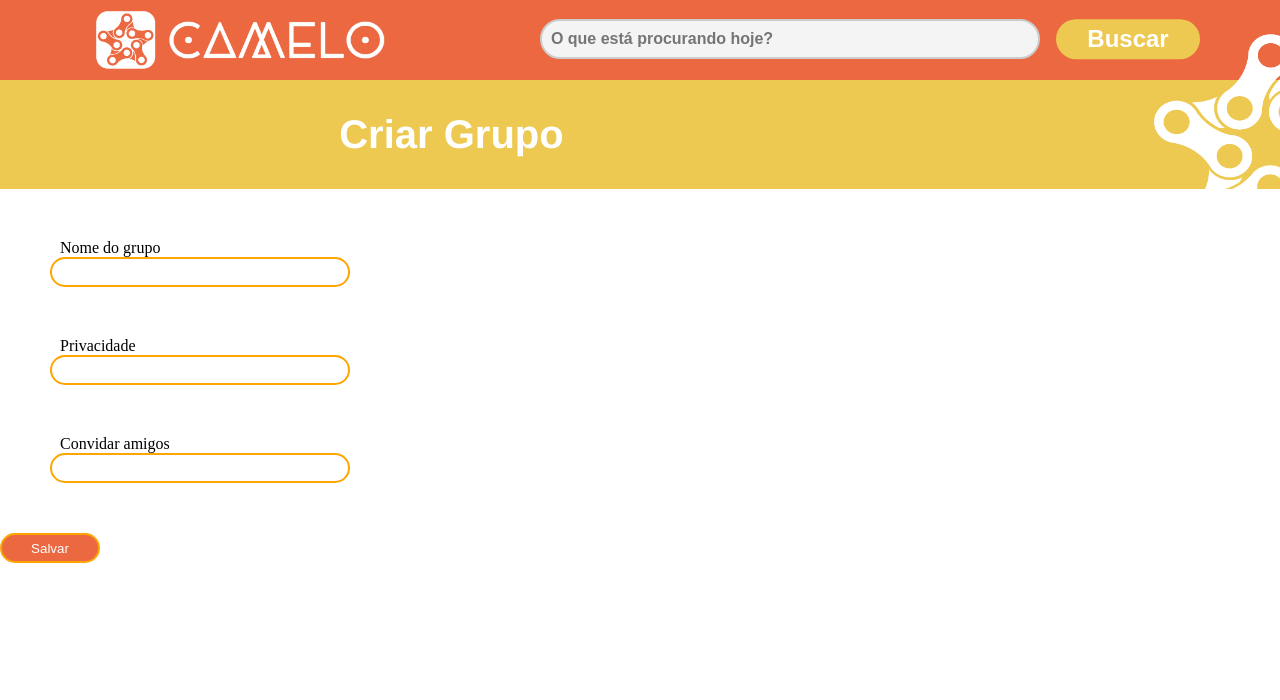
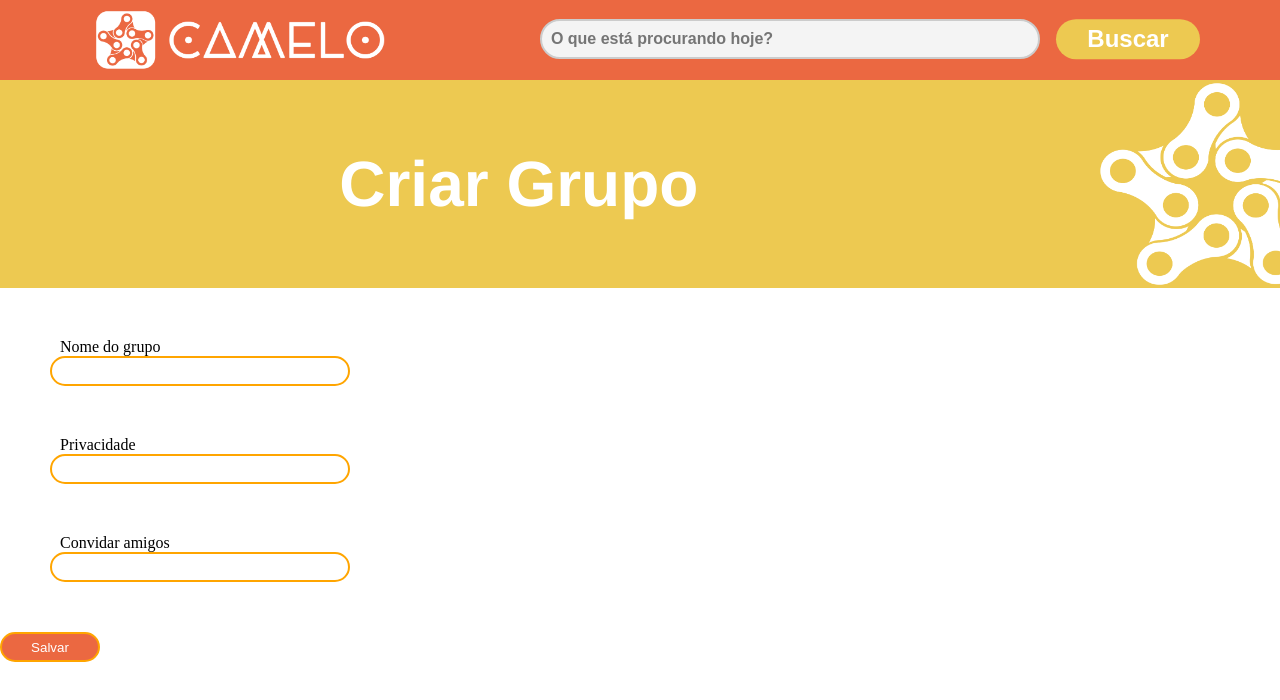
Before and after one commit to portal-ciclismo/front, a React (Create React App) app in the folder app-ciclismo/: page /CriarGrupo in a window 1280 px wide. Shown: the top 700 px of the page. Built offline with nearby package versions, Linux system fonts and the light colour scheme.

Commit message:
Ajustei o bug da tela de Filipe, mudei os nomes das divs no .JS que  estavam bugando as minhas telas  e adicione a parte da imagem - img da estrela que  não tinha e também o do texto - h2 que tava faltando no .CSS

```diff
--- a/app-ciclismo/src/pages-css/CriarGrupo.css
+++ b/app-ciclismo/src/pages-css/CriarGrupo.css
@@ -1,7 +1,7 @@
 /* Grupos de passeio em João Pessoa */
 
 
-.grupo-menu-container{
+.criar-grupo-menu-container{
     background-color: #eb6841;
     height: 5rem;
     display: flex;
@@ -41,7 +41,7 @@
   }
 
 
-  .grupo-menu-container input {
+  .criar-grupo-menu-container input {
     font-size: 16px;
     font-weight: bold;
     color: #333;
@@ -64,13 +64,13 @@
   }
 
 
-  .grupo-menu-container input:hover {
+  .criar-grupo-menu-container input:hover {
     background-color: #e0e0e0;
     border: 2px solid #999;
   }
 
 
-  .grupo-menu-container button {
+  .criar-grupo-menu-container button {
     background-color: #edc951;
     color: white;
     border-radius: 2rem;
@@ -101,7 +101,7 @@
   }
 
 
-  .grupo-menu-container img {
+  .criar-grupo-menu-container img {
     width: 15rem;
     height: 3rem;
     transform: scale(1.2) translateX(6rem);
@@ -109,7 +109,7 @@
     margin: -1.2rem;
   }
 
-  .grupo-info {
+  .criar-grupo-info {
     background-color: #edc951;
     display: flex;
     align-items: center;
@@ -117,12 +117,24 @@
     padding: 2rem 25rem;
     position: relative;
     width: 100%;
+    height: 13rem;
 
 
   }
 
+  .criar-grupo-info img {
+    width: 10rem;
+    height: 9rem;
+    transform: scale(1.4) translateX(37.6rem);
+    margin: -6.9rem;
+  }
 
-  .grupo-container {
+  .criar-grupo-info h2{
+    font-size: 4rem;
+    color: white;
+  }
+
+  .criar-grupo-container {
     display: flex;
     justify-content: right;
     position: fixed right;
--- a/app-ciclismo/src/pages-css/Grupo.css
+++ b/app-ciclismo/src/pages-css/Grupo.css
@@ -1,4 +1,4 @@
-/* Grupos de passeio em João Pessoa */
+/* Grupos de passeio em João Pessoa  Criado por Cin*/
 
 
 .grupo-menu-container{
--- a/app-ciclismo/src/pages/CriarGrupo.js
+++ b/app-ciclismo/src/pages/CriarGrupo.js
@@ -6,25 +6,25 @@ import Estrela from '../assets/Estrelas/Estrela_grande_branca.png';
 
 
 function CriarGrupo() {
-  const grupo = "Criar Grupo";
+  const criar = "Criar Grupo";
 
 
 return (
-  <div className="grupo-menu">
-    <div className="grupo-menu-container">
+  <div className="criar-grupo-menu">
+    <div className="criar-grupo-menu-container">
       <img src={logo} alt="Logo1" />
-      <div className="search-container">
+      <div className="criar-search-container">
         <input type="text" placeholder="  O que está procurando hoje?" />
-        <i className="search-icon"></i>
+        <i className="criar-search-icon"></i>
       </div>
       <button>Buscar</button>
     </div>
 
 
-    <div className="grupo-container">
-      <div className="grupo-info">
+    <div className="criar-grupo-container">
+      <div className="criar-grupo-info">
         <img src={Estrela} alt="estrela_branca" />
-        <h2>{grupo}</h2>
+        <h2>{criar}</h2>
 
       </div>
     </div >
```
Also changed, not shown: app-ciclismo/src/pages/Grupo.js (+3 -4 lines).
